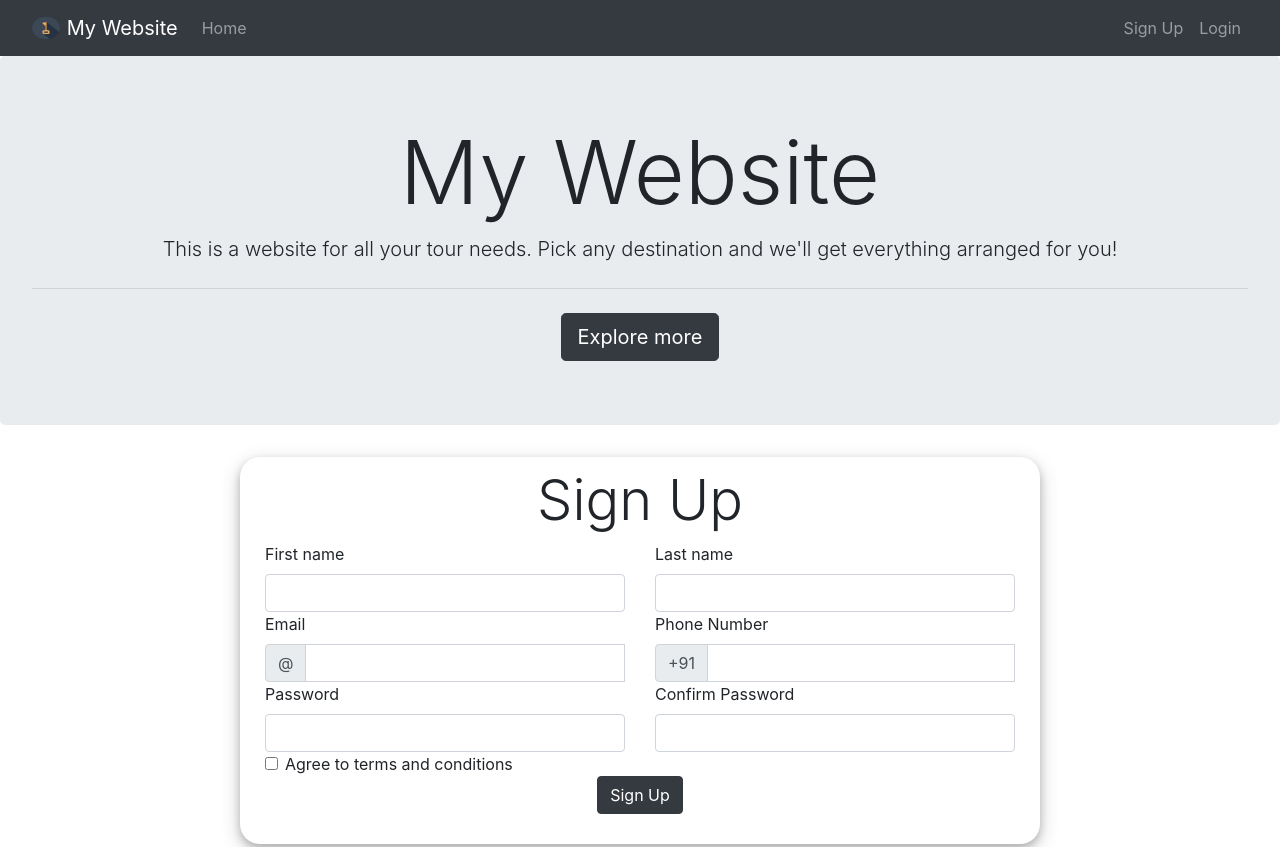
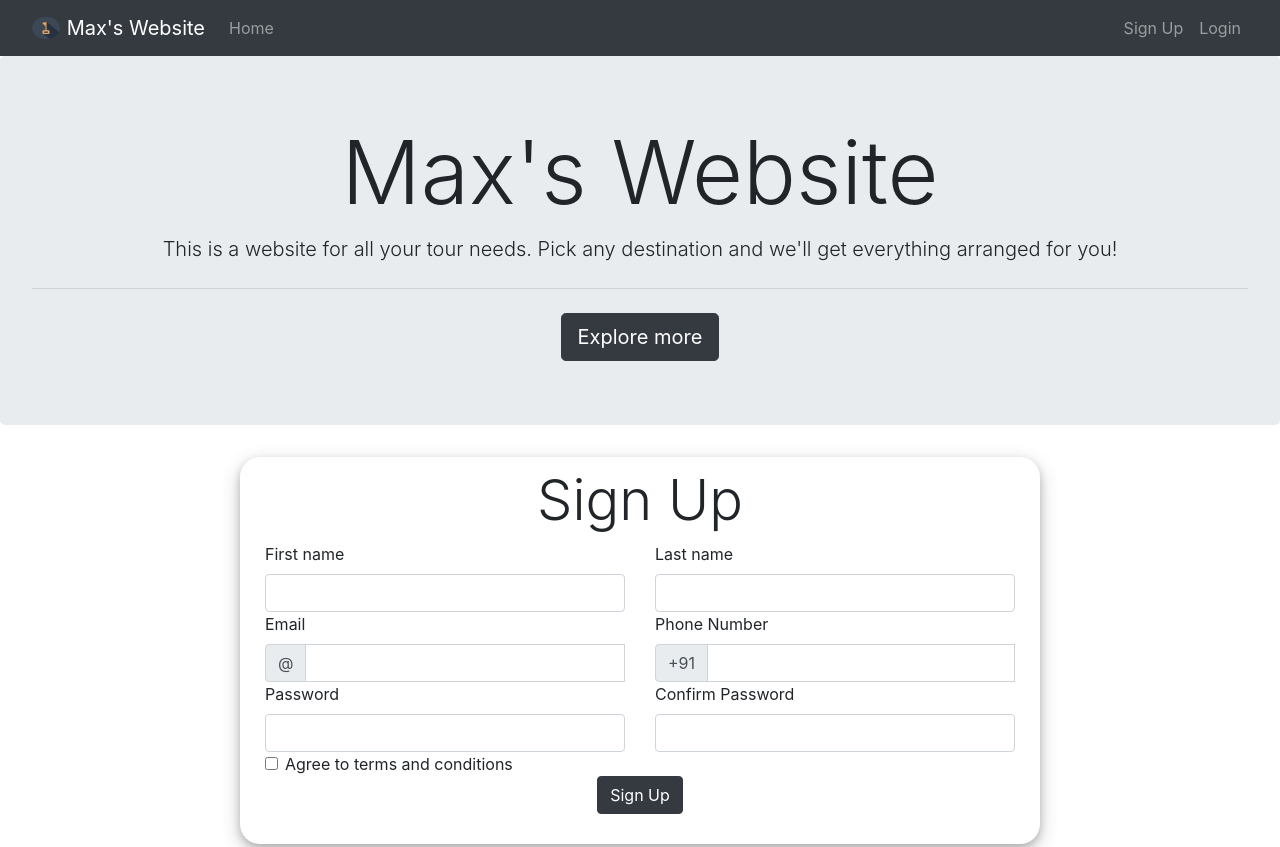
Before and after one commit to Ajitb0712/Authentication, a plain HTML site: page index.html in a window 1280 px wide. Shown: the top 847 px of the page. Drawn offline with nearby package versions, Linux system fonts and the light colour scheme.

Commit message:
Update index.html

```diff
--- a/index.html
+++ b/index.html
@@ -17,7 +17,7 @@
 		<div class="container-fluid">
 			<a class="navbar-brand" href="#">
 				<img src="assets/logo.png" alt="logo" width="30" height="24" class="d-inline-block align-text-top">
-				My Website
+				Max's Website
 			</a>
 			<button class="navbar-toggler" type="button" data-bs-toggle="collapse" data-bs-target="#navbarScroll"
 				aria-controls="navbarScroll" aria-expanded="false" aria-label="Toggle navigation">
@@ -43,7 +43,7 @@
 
 	<!-- ----------------------------- Header Image ----------------------------- -->
 	<div class="jumbotron">
-		<h1 class="display-2">My Website</h1>
+		<h1 class="display-2">Max's Website</h1>
 		<p class="lead">This is a website for all your tour needs. Pick any destination and we'll get everything arranged for you!</p>
 		<hr class="my-4">
 		<a class="btn btn-dark btn-lg" href="#" role="button">Explore more</a>
```
